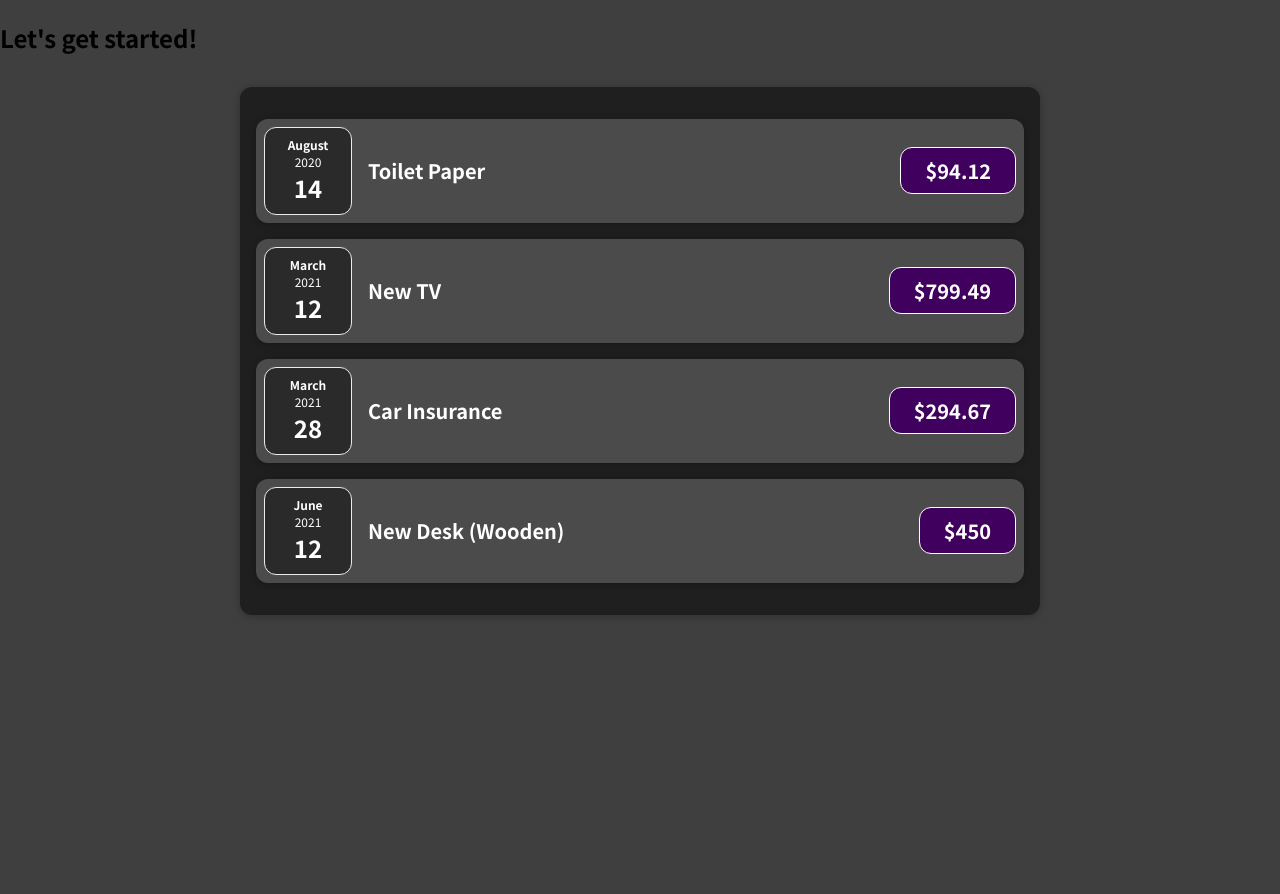
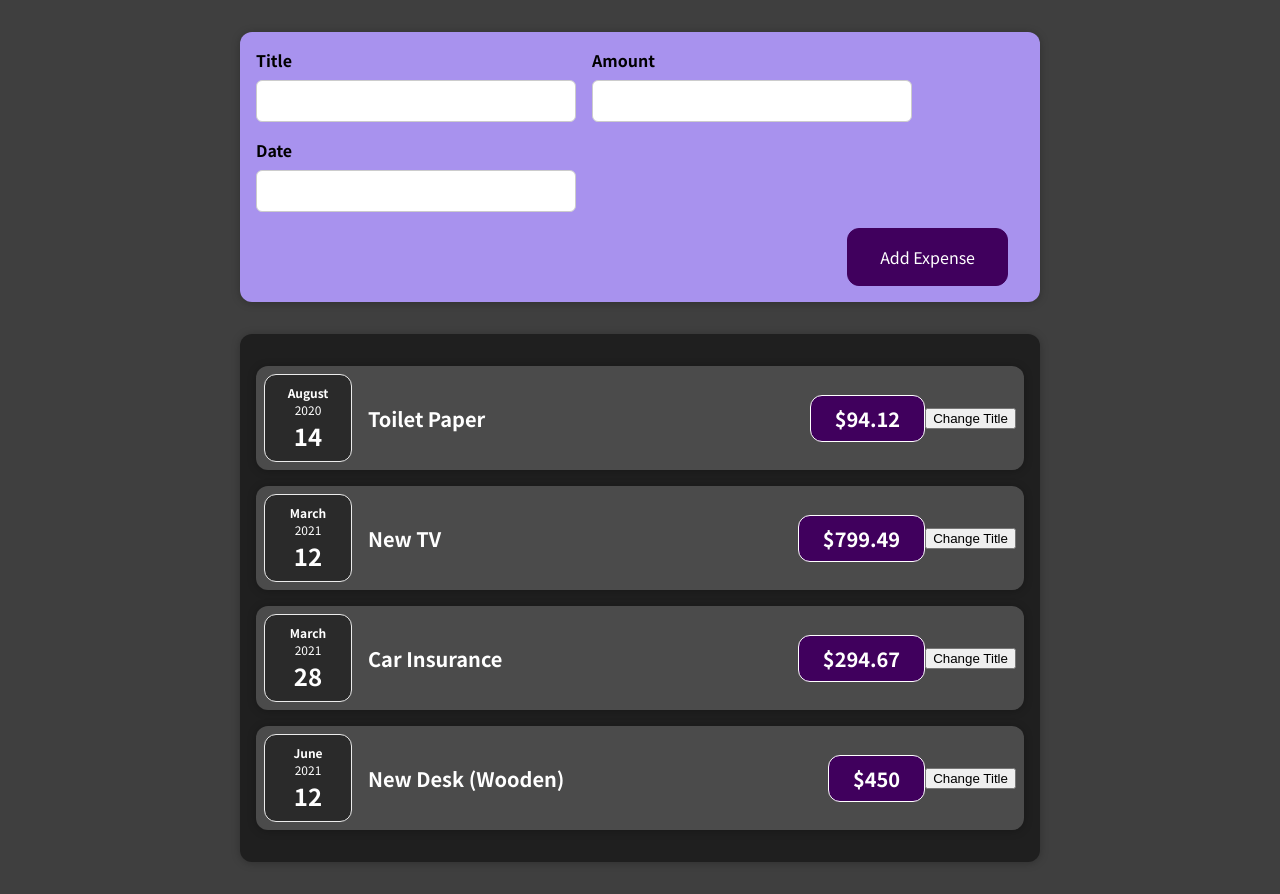
Before and after one commit to DylanAttal/react-complete-guide, a React (Create React App) app: page / in a window 1280 px wide. Before the commit the page ends 800 px from the top, so only its background shows below. Built offline with nearby package versions, Linux system fonts and the light colour scheme.

Commit message:
Completes NewExpense and ExpenseForm

```diff
--- a/src/App.js
+++ b/src/App.js
@@ -1,4 +1,5 @@
 import Expenses from './components/Expenses/Expenses'
+import NewExpense from './components/NewExpense/NewExpense'
 
 const App = () => {
   const expenses = [
@@ -25,7 +26,7 @@
 
   return (
     <div>
-      <h2>Let's get started!</h2>
+      <NewExpense />
       <Expenses items={expenses} />
     </div>
   )
--- a/src/components/Expenses/ExpenseItem.js
+++ b/src/components/Expenses/ExpenseItem.js
@@ -1,15 +1,23 @@
+import { useState } from 'react'
 import Card from '../UI/Card'
 import ExpenseDate from './ExpenseDate'
 import './ExpenseItem.css'
 
 const ExpenseItem = (props) => {
+  const [title, setTitle] = useState(props.title)
+
+  const clickHandler = () => {
+    setTitle('hey')
+  }
+
   return (
     <Card className='expense-item'>
       <ExpenseDate date={props.date} />
       <div className='expense-item__description'>
-        <h2>{props.title}</h2>
+        <h2>{title}</h2>
         <div className='expense-item__price'>${props.amount}</div>
       </div>
+      <button onClick={clickHandler}>Change Title</button>
     </Card>
   )
 }
--- /dev/null
+++ b/src/components/NewExpense/ExpenseForm.css
@@ -0,0 +1,26 @@
+.new-expense__controls {
+  display: flex;
+  flex-wrap: wrap;
+  gap: 1rem;
+  margin-bottom: 1rem;
+  text-align: left;
+}
+
+.new-expense__control label {
+  font-weight: bold;
+  margin-bottom: 0.5rem;
+  display: block;
+}
+
+.new-expense__control input {
+  font: inherit;
+  padding: 0.5rem;
+  border-radius: 6px;
+  border: 1px solid #ccc;
+  width: 20rem;
+  max-width: 100%;
+}
+
+.new-expense__actions {
+  text-align: right;
+}
--- /dev/null
+++ b/src/components/NewExpense/ExpenseForm.js
@@ -0,0 +1,27 @@
+import './ExpenseForm.css'
+
+const ExpenseForm = () => {
+  return (
+    <form>
+      <div className='new-expense__controls'>
+        <div className='new-expense__control'>
+          <label>Title</label>
+          <input type='text' />
+        </div>
+        <div className='new-expense__control'>
+          <label>Amount</label>
+          <input type='number' min='0.01' step='0.01' />
+        </div>
+        <div className='new-expense__control'>
+          <label>Date</label>
+          <input type='text' min='2019-01-01' max='2022-12-31' />
+        </div>
+      </div>
+      <div className='new-expense__actions'>
+        <button>Add Expense</button>
+      </div>
+    </form>
+  )
+}
+
+export default ExpenseForm
--- /dev/null
+++ b/src/components/NewExpense/NewExpense.css
@@ -0,0 +1,38 @@
+.new-expense {
+  background-color: #a892ee;
+  padding: 1rem;
+  margin: 2rem auto;
+  width: 50rem;
+  max-width: 95%;
+  border-radius: 12px;
+  text-align: center;
+  box-shadow: 0 1px 8px rgba(0, 0, 0, 0.25);
+}
+
+.new-expense button {
+  font: inherit;
+  cursor: pointer;
+  padding: 1rem 2rem;
+  border: 1px solid #40005d;
+  background-color: #40005d;
+  color: white;
+  border-radius: 12px;
+  margin-right: 1rem;
+}
+
+.new-expense button:hover,
+.new-expense button:active {
+  background-color: #510674;
+  border-color: #510674;
+}
+
+.new-expense button.alternative {
+  color: #220131;
+  border-color: transparent;
+  background-color: transparent;
+}
+
+.new-expense button.alternative:hover,
+.new-expense button.alternative:active {
+  background-color: #ddb3f8;
+}
--- /dev/null
+++ b/src/components/NewExpense/NewExpense.js
@@ -0,0 +1,12 @@
+import ExpenseForm from './ExpenseForm'
+import './NewExpense.css'
+
+const NewExpense = () => {
+  return (
+    <div className='new-expense'>
+      <ExpenseForm />
+    </div>
+  )
+}
+
+export default NewExpense
```
Also changed, not shown: 1 other file (tests, documents, lock files or other folders).
